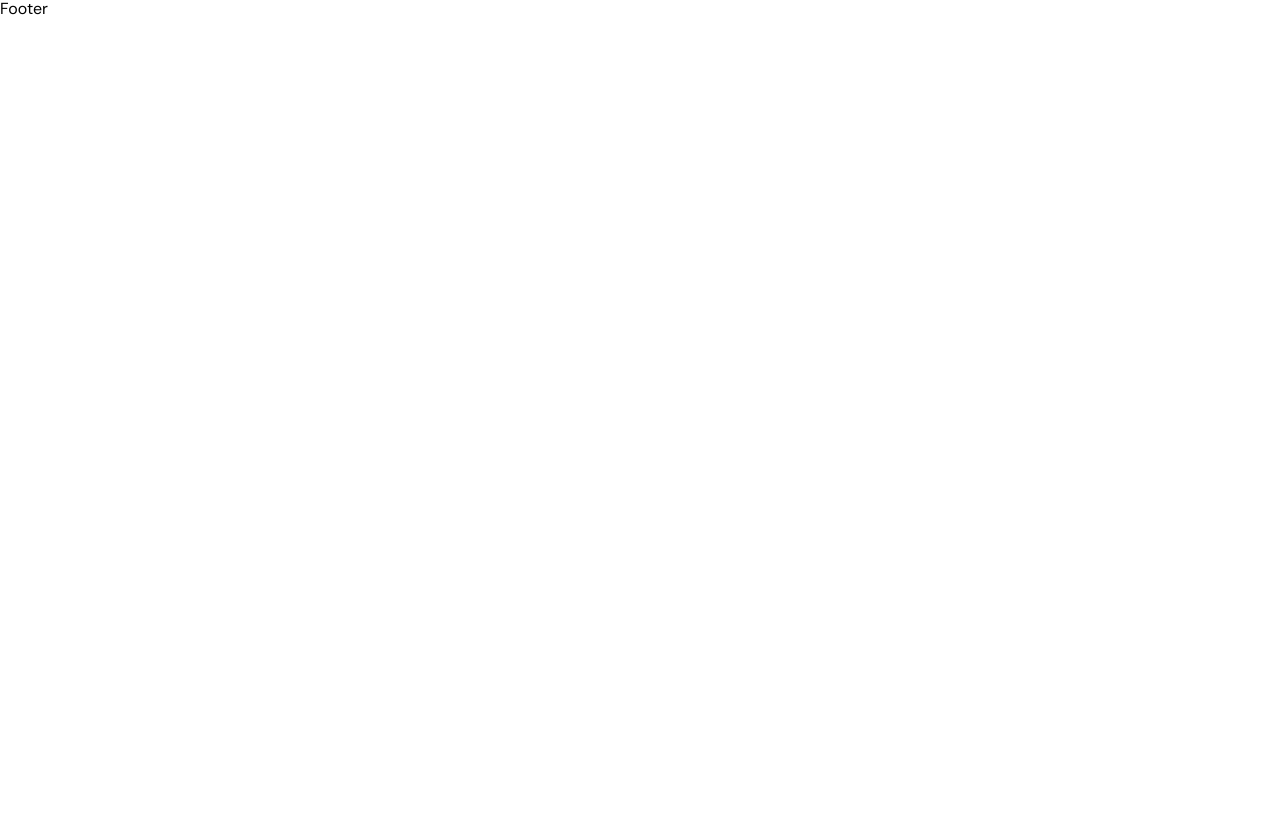
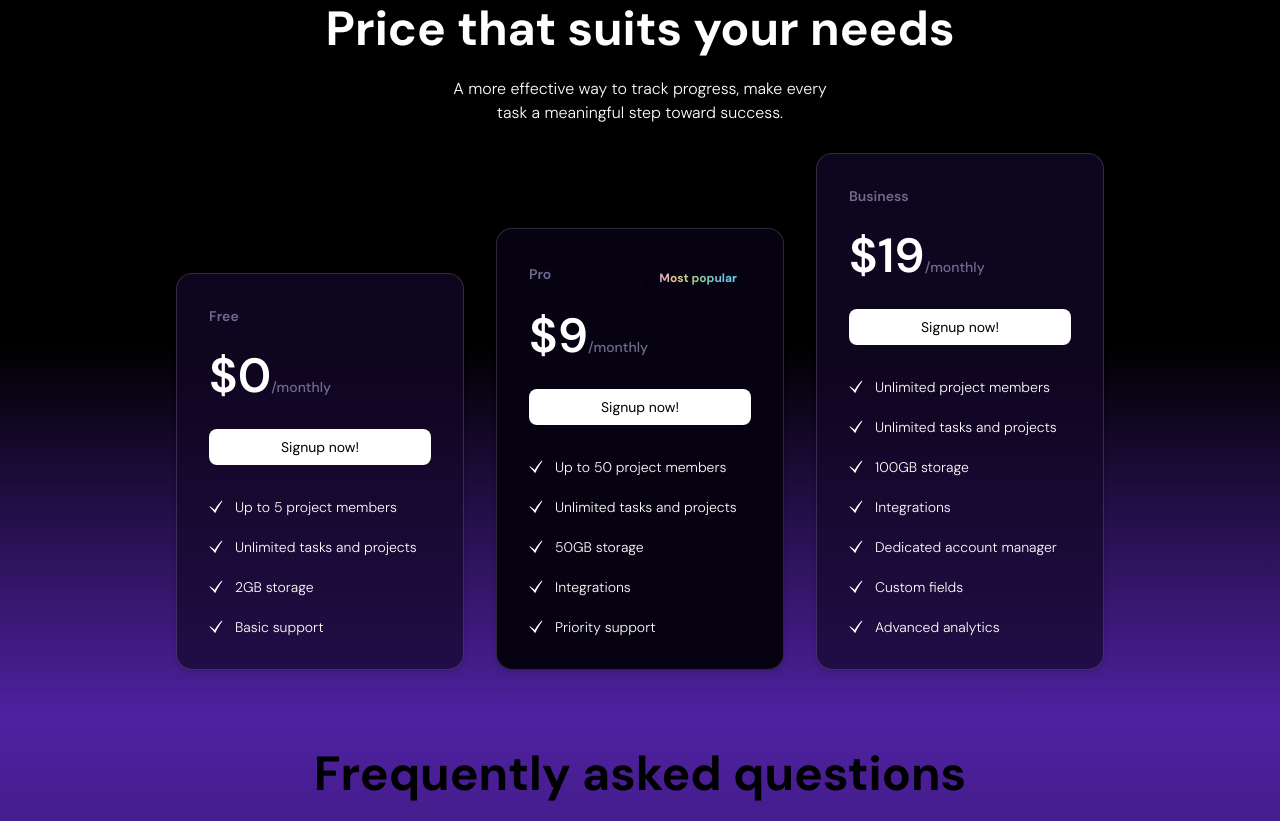
Before and after one commit to justinedoc/focus-flow, a React (Vite) app: page / in a window 1280 px wide. Shown: the part 2799-3620 px from the top of the page. Before the commit the page ends 2820 px from the top, so only its background shows below. Built offline with nearby package versions, Linux system fonts and the light colour scheme.

Commit message:
pricing section added

```diff
--- a/src/components/landing/LandingPage.tsx
+++ b/src/components/landing/LandingPage.tsx
@@ -1,4 +1,5 @@
 import About from "./pages/About";
+import Faq from "./pages/Faq";
 import Features from "./pages/Features";
 import Footer from "./pages/Footer";
 import Hero from "./pages/Hero";
@@ -15,6 +16,7 @@ function LandingPage() {
       <About />
       <Testimonials />
       <Pricing />
+      <Faq />
       <Footer />
     </main>
   );
--- a/src/components/landing/constants/Pricing.ts
+++ b/src/components/landing/constants/Pricing.ts
@@ -16,7 +16,6 @@ export const pricingInfo: PricingPlan[] = [
       "Up to 5 project members",
       "Unlimited tasks and projects",
       "2GB storage",
-      "Integrations",
       "Basic support",
     ],
     link: "#",
@@ -33,8 +32,6 @@ export const pricingInfo: PricingPlan[] = [
       "50GB storage",
       "Integrations",
       "Priority support",
-      "Advanced support",
-      "Export support",
     ],
     link: "#",
     tag: "Most popular",
@@ -53,9 +50,6 @@ export const pricingInfo: PricingPlan[] = [
       "Dedicated account manager",
       "Custom fields",
       "Advanced analytics",
-      "Export capabilities",
-      "API access",
-      "Advanced security features",
     ],
     link: "#",
     tag: "",
--- a/src/components/landing/pages/Faq.tsx
+++ b/src/components/landing/pages/Faq.tsx
@@ -1,5 +1,20 @@
+import SectionHeader from "../ui/SectionHeader";
+
 function Faq() {
-  return <div>FAQ</div>;
+  return (
+    <section
+      id="help"
+      className="__section-padding bg-gradient-to-b from-[#4F21A1] to-black min-h-screen"
+    >
+      <SectionHeader title="Frequently asked questions" />
+
+
+    </section>
+  );
+}
+
+function FaqAccordion() {
+
 }
 
 export default Faq;
--- a/src/components/landing/pages/Pricing.tsx
+++ b/src/components/landing/pages/Pricing.tsx
@@ -1,5 +1,89 @@
+import React from "react";
+import { GiCheckMark } from "react-icons/gi";
+import SectionHeader from "../ui/SectionHeader";
+import { pricingInfo } from "../constants/Pricing";
+
 function Pricing() {
-  return <div>Testimonials</div>;
+  return (
+    <section className="__section-padding flex flex-col items-center bg-gradient-to-b from-black via-black to-[#4F21A1] text-white">
+      <SectionHeader
+        title="Price that suits your needs"
+        description="A more effective way to track progress, make every task a meaningful step toward success."
+      />
+
+      <div className="flex flex-wrap gap-8 my-7 justify-center md:items-end">
+        {pricingInfo.map((pricingInfo) => (
+          <main
+            key={pricingInfo.plan}
+            className={`flex flex-col gap-5 p-8 min-w-[20rem] md:min-w-[18rem] rounded-2xl border border-white/15 shadow-md text-sm transition duration-500 hover:-translate-y-4 cursor-pointer`}
+            style={{
+              backgroundColor: pricingInfo.inBlack ? "#070212" : "#14082ab7",
+              color: "white",
+            }}
+          >
+            <div className="flex justify-between items-center">
+              <span className="capitalize font-semibold text-[#6F6C90] mb-2">
+                {pricingInfo.plan}
+              </span>
+              {pricingInfo.tag && (
+                <span className="py-[0.4rem] px-3 border-2 border-black/30 text-xs rounded-xl font-bold bg-text-gradient bg-clip-text text-transparent">
+                  {pricingInfo.tag}
+                </span>
+              )}
+            </div>
+
+            <h1 className="my-3">
+              <span className="text-[3rem] font-semibold">{`$${pricingInfo.price}`}</span>
+              <span className="text-md font-medium text-[#6F6C90]">{`/${pricingInfo.duration}`}</span>
+            </h1>
+
+            <Button inBlack={pricingInfo.inBlack}>Signup now!</Button>
+
+            <div className="mt-3">
+              <FeaturesList features={pricingInfo.features} />
+            </div>
+          </main>
+        ))}
+      </div>
+    </section>
+  );
+}
+
+function Button({
+  children,
+}: // inBlack,
+{
+  children: React.ReactNode;
+  inBlack?: boolean;
+}) {
+  // const bgColor = !inBlack ? "black" : "white";
+  // const textColor = inBlack ? "black" : "white";
+  const textColor = "black";
+  const bgColor = "white";
+  return (
+    <button
+      className="w-full px-4 py-2 rounded-lg"
+      style={{ backgroundColor: bgColor, color: textColor }}
+    >
+      {children}
+    </button>
+  );
+}
+
+function FeaturesList({ features }: { features: string[] }) {
+  return (
+    <ul className="space-y-5">
+      {features.map((feature) => (
+        <div
+          key={feature}
+          className={`flex gap-3 items-center text-sm font-light`}
+        >
+          <GiCheckMark />
+          <span>{feature}</span>
+        </div>
+      ))}
+    </ul>
+  );
 }
 
 export default Pricing;
--- a/src/components/landing/ui/TestimonialCard.tsx
+++ b/src/components/landing/ui/TestimonialCard.tsx
@@ -11,7 +11,7 @@ interface TestimonialCardProps {
 function TestimonialCard({ data }: TestimonialCardProps) {
   return (
     <div
-      className={`text-[0.8rem] flex-shrink-0 max-w-[17rem] flex flex-col justify-between gap-3 p-6 shadow-md rounded-xl font-light border border-[#F1F1F1]/20 my-2 cursor-pointer bg-[#0D0D0D]/20 backdrop-blur-md`}
+      className={`text-[0.8rem] flex-shrink-0 max-w-[17rem] flex flex-col justify-between gap-3 p-6 shadow-md rounded-xl font-light border border-[#F1F1F1]/10 my-2 cursor-pointer bg-[#0D0D0D]/25 backdrop-blur-md`}
     >
       <p>{data.content}</p>
       <div className="flex gap-2 items-center">
--- a/tailwind.config.js
+++ b/tailwind.config.js
@@ -9,6 +9,8 @@ export default {
           "linear-gradient(to bottom, #000000 0%, #200D42 34%, #4F21A1 65%, #A46EDB 82%)",
         "about-grad":
           "linear-gradient(to bottom, #000000 0%, #200D42 40%, #4F21A1 65%)",
+        "text-gradient":
+          "linear-gradient(90deg, #DD7DFF 0%, #E1CD86 29%, #8BCB92 51%, #71C2EF 76%, #3BFFFF 100%)",
       },
     },
   },
```
